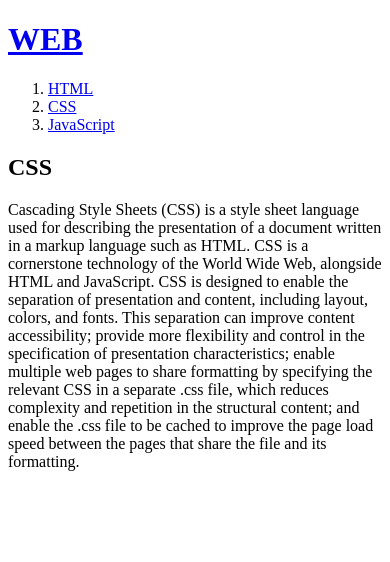
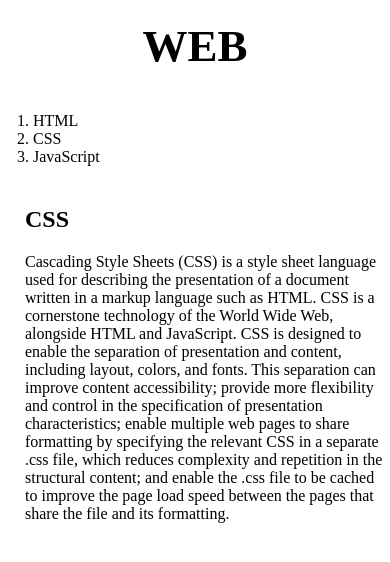
Before and after one commit to lynx2001/my-first-web-site, a plain HTML site: page 2.html in a window 390 px wide. Drawn offline with Linux system fonts and the light colour scheme.

Commit message:
웹 완성

```diff
--- a/2.html
+++ b/2.html
@@ -3,19 +3,71 @@
 	<head>
 		<title>WEB1 - CSS</title>
 		<meta charset="utf-8">
+		<style>
+			body {
+				margin:0;
+			}
+			a {
+				color:black;
+				text-decoration: none;
+			}
+			h1 {
+				font-size:45px;
+				text-align: center;
+				border-bottom:1px solid gray;
+				margin:0;
+				padding:20px;
+			}
+			#grid ol {
+				border-right: 1px solid gray;
+				width:100px;
+				margin:0;
+				padding:20px;
+				padding-left:33px;
+			}
+			#grid {
+				display:grid;
+				grid-template-columns: 150px 1fr;
+			}
+			#article {
+				padding-left:25px;
+			}
+			@media(max-width:800px){
+				#grid {
+					display:block;
+				}
+				#grid ol {
+					border-right:none;
+				}
+				h1 {
+					border-bottom:none;
+				}
+			}
+		</style>
 	</head>
 
 	<body>
 		<h1><a href="index.html">WEB</a></h1>
+		<div id="grid">
 			<ol>
 				<li><a href="1.html">HTML</a></li>
 				<li><a href="2.html">CSS</a></li>
 				<li><a href="3.html">JavaScript</a></li>
 			</ol>
-
+			<!--
+			<h1><a href="index.html"><font color = "red">WEB</font></a></h1>
+			<ol>
+				<li><a href="1.html"><font color = "red">HTML</font></a></li>
+				<li><a href="2.html"><font color = "red">CSS</font></a></li>
+				<li><a href="3.html"><font color = "red">JavaScript</font></a></li>
+			</ol>
+	-->
+			<div id="article">
 				<h2>CSS</h2>
 			<p>Cascading Style Sheets (CSS) is a style sheet language used for describing the presentation of a document written in a markup language such as HTML. CSS is a cornerstone technology of the World Wide Web, alongside HTML and JavaScript.
 
 	CSS is designed to enable the separation of presentation and content, including layout, colors, and fonts. This separation can improve content accessibility; provide more flexibility and control in the specification of presentation characteristics; enable multiple web pages to share formatting by specifying the relevant CSS in a separate .css file, which reduces complexity and repetition in the structural content; and enable the .css file to be cached to improve the page load speed between the pages that share the file and its formatting.</p>
+			</div>
+		</div>
 	</body>
 </html>
```
Also changed, not shown: 1.html (+45 -2 lines), box.html (added, +23 -0 lines), checkbox.html (added, +3 -0 lines), grid.html (added, +29 -0 lines), index.html (+1 -1 lines), mediaquery.html (added, +23 -0 lines). Lines whose indentation alone changed are shown as unchanged.
